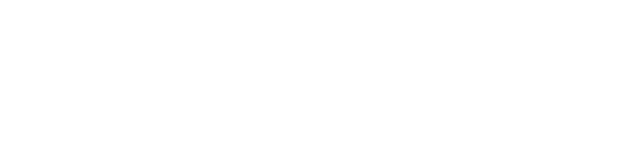
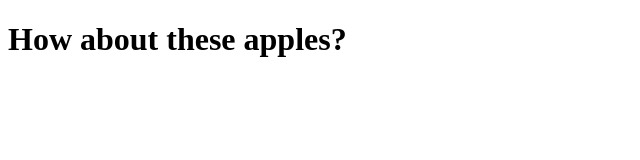
Before and after one commit to johngru/codingdemo, a plain HTML site: page index.html in a window 1280 px wide. Shown: the whole page, without its empty margins (0-640 px from the left). Drawn offline with Linux system fonts and the light colour scheme.

Commit message:
Adds a header to index.html

```diff
--- a/index.html
+++ b/index.html
@@ -4,9 +4,9 @@
     <meta charset="UTF-8">
     <meta http-equiv="X-UA-Compatible" content="IE=edge">
     <meta name="viewport" content="width=device-width, initial-scale=1.0">
-    <title>Document</title>
+    <title>File test</title>
 </head>
 <body>
-
+    <h1>How about these apples?</h1>
 </body>
 </html>
```
